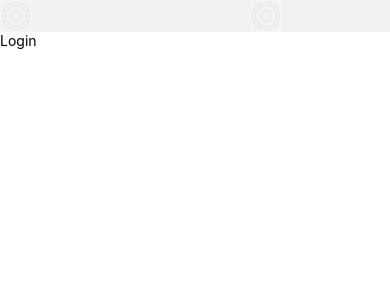
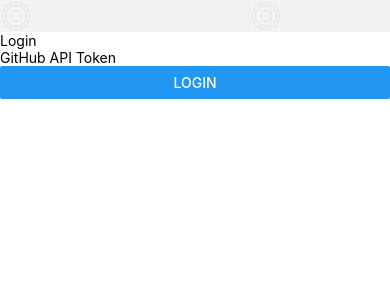
Before and after one commit to stantanasi/cookbook, a React Native app: screen /Login in a window 390 px wide. Shown: the top 300 px of the page. Built offline with nearby package versions, Linux system fonts and the light colour scheme; no server answers; what expo-linking would draw is missing.

Commit message:
feat(login): implement saving GitHub API token

```diff
--- a/screens/login/LoginScreen.tsx
+++ b/screens/login/LoginScreen.tsx
@@ -1,14 +1,30 @@
 import { NativeStackScreenProps } from '@react-navigation/native-stack';
-import React from 'react'
+import React, { useState } from 'react'
 import { RootStackParamList } from '../../navigation/types';
-import { Text, View } from 'react-native';
+import { Button, Text, TextInput, View } from 'react-native';
+import AsyncStorage from '@react-native-async-storage/async-storage';
 
 type Props = NativeStackScreenProps<RootStackParamList, 'Login'>
 
-export default function LoginScreen({ }: Props) {
+export default function LoginScreen({ navigation }: Props) {
+  const [token, setToken] = useState('')
+
   return (
     <View>
       <Text>Login</Text>
+      <TextInput
+        value={token}
+        onChangeText={(value) => setToken(value)}
+        placeholder='GitHub API Token'
+        secureTextEntry
+      />
+      <Button
+        title='Login'
+        onPress={async () => {
+          await AsyncStorage.setItem("github_token", token)
+          navigation.navigate('Home')
+        }}
+      />
     </View>
   )
 }
```
